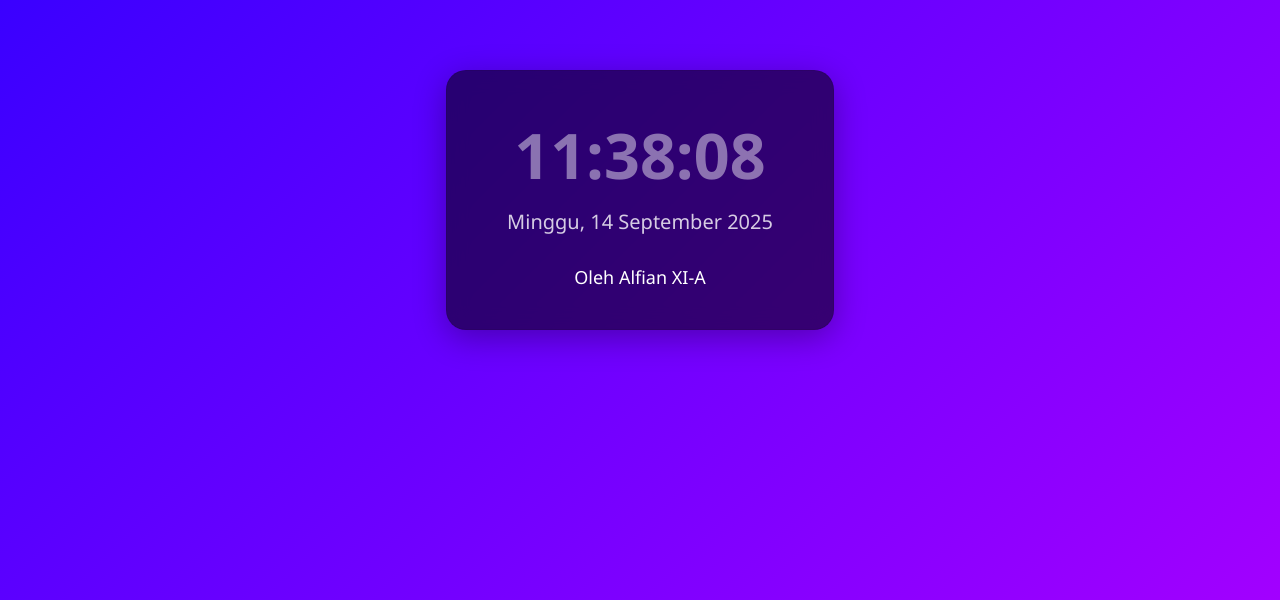
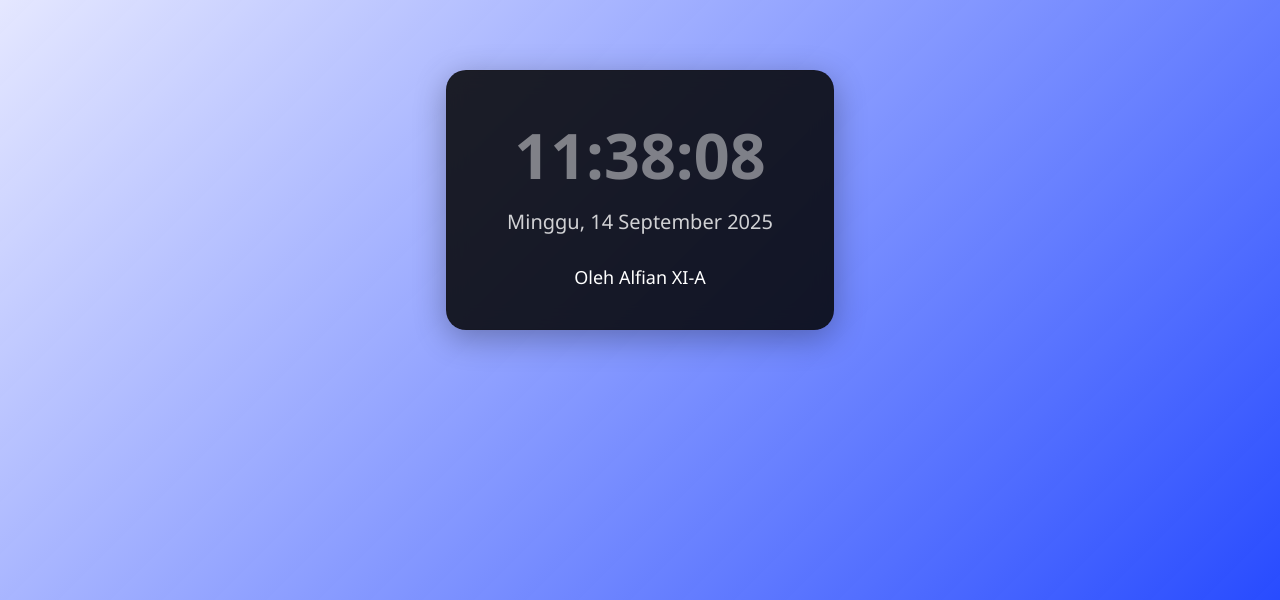
Before and after one commit to gpes22em/saal, a plain HTML site: page index.html in a window 1280 px wide. Shown: the part 200-800 px from the top of the page. Drawn offline with Linux system fonts and the light colour scheme.

Commit message:
Update style.css

```diff
--- a/style.css
+++ b/style.css
@@ -4,14 +4,14 @@ body {
   display: flex;
   justify-content: center;
   align-items: center;
-  background: linear-gradient(135deg, #2f00ff, #a200ff);
+  background: linear-gradient(135deg, #f9f8ff, #002affd7);
   font-family: 'Segoe UI', sans-serif;
   color: white;
 }
 
 .clock-container {
   padding: 40px 60px;
-  background: rgba(0, 0, 0, 0.553);
+  background: rgba(0, 0, 0, 0.849);
   border-radius: 20px;
   box-shadow: 0 8px 32px rgba(0, 0, 0, 0.3);
   backdrop-filter: blur(10px);
```
